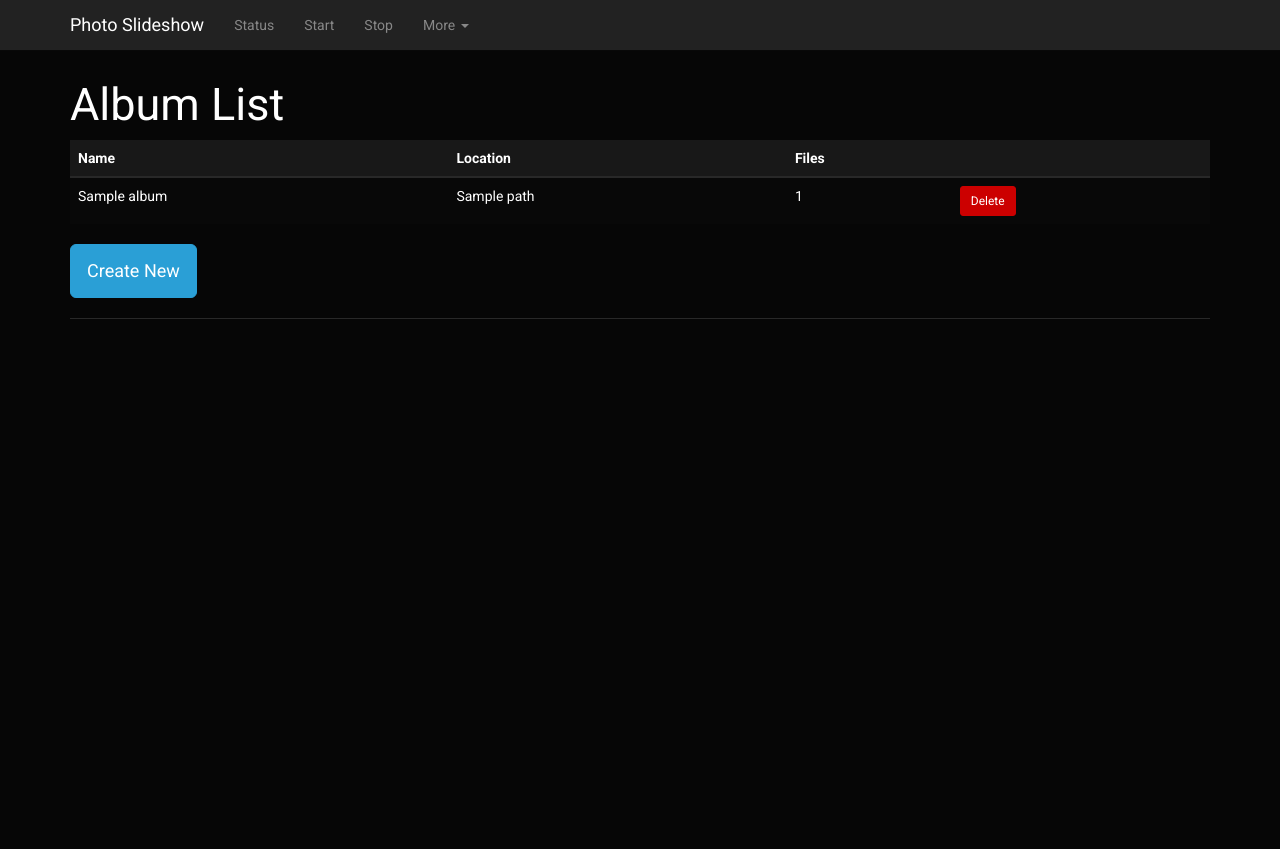
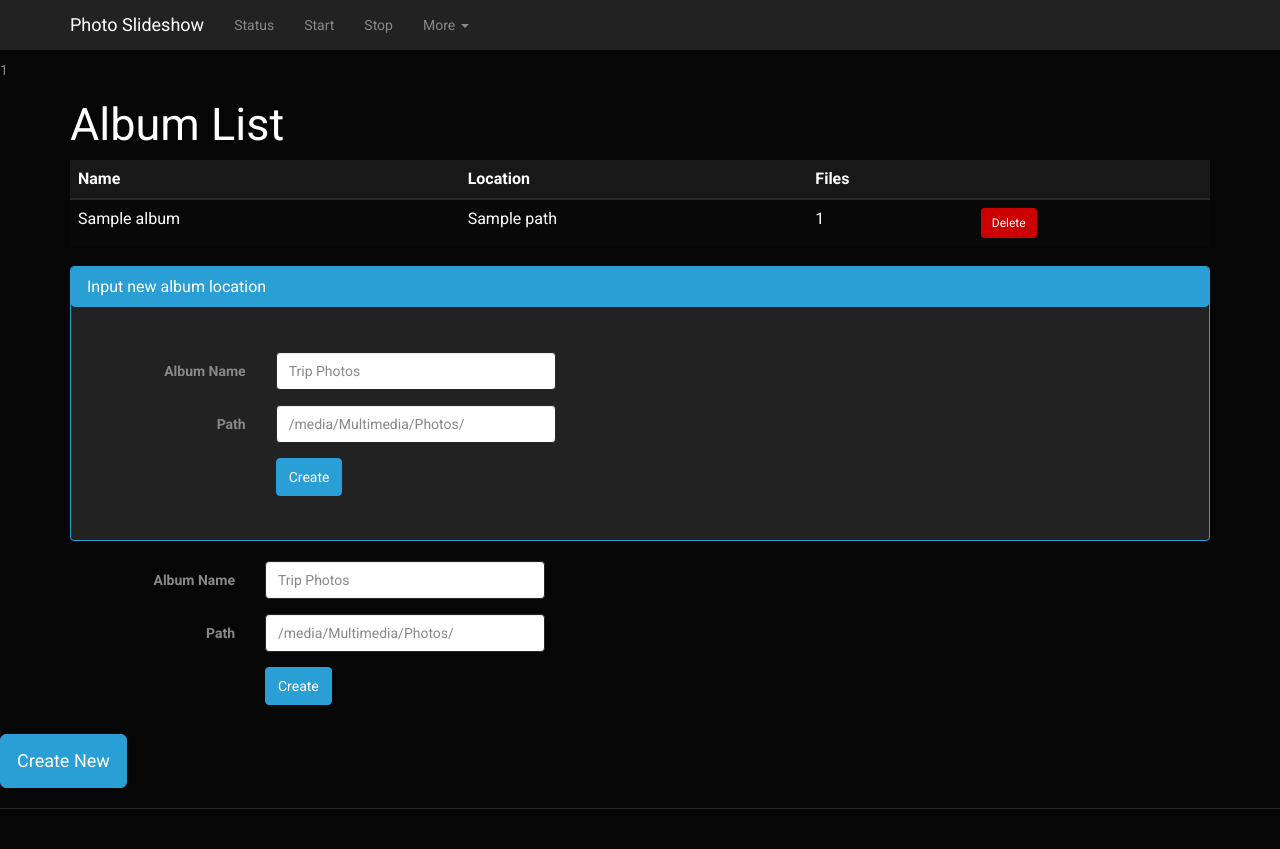
Before and after one commit to agc93/pi-frame, a Flask app: template pi-frame-web/pi_frame_web/templates/albums.html in a window 1280 px wide. Before the commit the page ends 319 px from the top, so only its background shows below. Run offline with Flask 2, Linux system fonts and the light colour scheme; the template is opened without the code that fills it: most values are stand-ins (such as "Sample title", 1, 10 or a date in 2020); parts of the project's set-up code (start-up, migrations or seed data) failed here and were passed over; some libraries are stand-ins or nearby versions.

Commit message:
Much improved location handling

```diff
--- a/pi-frame-web/locations.json
+++ b/pi-frame-web/locations.json
@@ -1,7 +1,4 @@
 {
-    "small": "/mnt/media/Pictures/Small",
-    "dam": "/mnt/media/Pictures/K/Dam/",
-    "mount": "/mnt/",
-    "low": "/mnt/media/Pictures/Drunken Escapades/",
+    "Legria": "/media/media/Pictures/Lego/Legria",
     "thinkpad": "/media/media/Pictures/K/Dam/"
 }
--- a/pi-frame-web/pi_frame_web/templates/albums.html
+++ b/pi-frame-web/pi_frame_web/templates/albums.html
@@ -1,4 +1,4 @@
-{% extends "layout.html" %}
+  1{% extends "layout.html" %}
 
 {% block content %}
 <h2>Album List</h2>
@@ -23,6 +23,61 @@
 	</tbody>
 </table>
 
+<div class="panel panel-primary">
+    <div class="panel panel-heading">
+        <h3 class="panel-title">Input new album location</h3>
+    </div>
+    <div class="panel-body">
+        <p>
+            <form id="albumInput" class="form-horizontal" action="/" >
+                <fieldset>
+                    <div class="form-group">
+                        <label for="name" class="col-lg-2 control-label">Album Name</label>
+                        <div class="col-lg-10">
+                            <input class="form-control" type="text" name="name" id="name" placeholder="Trip Photos" required />
+                        </div>
+					</div>
+					<div class="form-group">
+						<label for="location" class="col-lg-2 control-label">Path</label>
+                        <div class="col-lg-10">
+                            <input class="form-control" type="text" name="location" id="location" placeholder="/media/Multimedia/Photos/" required />
+                        </div>
+					</div>
+                    <div class="form-group">
+						<div class="col-lg-10 col-lg-offset-2">
+							<button class="btn btn-primary">Create</button>
+                        </div>
+                    </div>
+                </fieldset>
+            </form>
+        </p>
+    </div>
+</div>
+        <p>
+            <form id="albumInput" class="form-horizontal" action="/" >
+                <fieldset>
+                    <div class="form-group">
+                        <label for="name" class="col-lg-2 control-label">Album Name</label>
+                        <div class="col-lg-10">
+                            <input class="form-control" type="text" name="name" id="name" placeholder="Trip Photos" required />
+                        </div>
+					</div>
+					<div class="form-group">
+						<label for="location" class="col-lg-2 control-label">Path</label>
+                        <div class="col-lg-10">
+                            <input class="form-control" type="text" name="location" id="location" placeholder="/media/Multimedia/Photos/" required />
+                        </div>
+					</div>
+                    <div class="form-group">
+						<div class="col-lg-10 col-lg-offset-2">
+							<button class="btn btn-primary">Create</button>
+                        </div>
+                    </div>
+                </fieldset>
+            </form>
+        </p>
+    </div>
+
 <a class="btn btn-lg btn-primary" href="{{ url_for('input') }}">Create New</a>
 {% endblock %}
 
--- a/pi-frame-web/pi_frame_web/views.py
+++ b/pi-frame-web/pi_frame_web/views.py
@@ -127,6 +127,8 @@ def stopRunning():
 	killExisting()
 	return redirect('status')
 
+	@
+
 def startProcess(launchPath):
 	#full_args = buildArgs()
 	#raise
```
